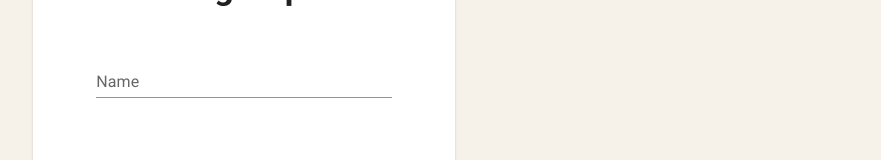
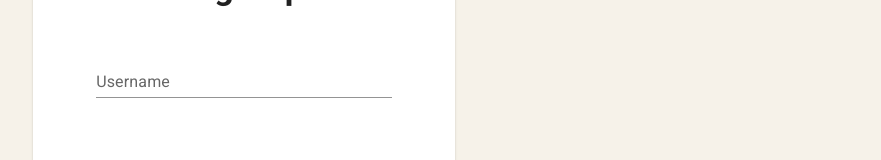
Before and after one commit to Youssef-O/user-authentification-reactjs, a React (Create React App) app: page /signup in a window 1280 px wide. Shown: the part 179-339 px from the top of the page, without its empty margins (396-1277 px from the left). Built offline with nearby package versions, Linux system fonts and the light colour scheme.

Commit message:
Sign-up Form Validation Implemented

```diff
--- a/src/components/SignIn.js
+++ b/src/components/SignIn.js
@@ -8,6 +8,7 @@ import { useForm } from 'react-hook-form';
 
 
 function SignIn() {
+
     const { register, handleSubmit, formState: { errors } } = useForm();
     const history = useHistory();
 
@@ -54,7 +55,7 @@ function SignIn() {
 
     const submitHandler = (data) => {
         console.log("Submit Handler Called");
-        console.log(errors);
+        console.log(data);
         history.push("/profile")
     }
 
@@ -74,7 +75,7 @@ function SignIn() {
                     {...register('email', {
                             required: "Email is required",
                             pattern: {value: /^[\w-\.]+@([\w-]+\.)+[\w-]{2,4}$/i,
-                            message: "This is not a valid email"}})
+                            message: "Enter a valid email"}})
                     }
                     error={errors.email ? true : false}
                     helperText={errors.email?.message}
@@ -87,8 +88,11 @@ function SignIn() {
                     type="password"
                     {...register('password', {
                             required: "Password is required",
-                            minLength: {value: 4, message: "Password must be more than 4 characters"} })
-                    }
+                            minLength: {
+                                value: 4,
+                                message: "Password must be more than 4 characters"
+                            }
+                    })}
                     error={errors.password ? true : false}
                     helperText={errors.password?.message}
                 />
--- a/src/components/SignUp.js
+++ b/src/components/SignUp.js
@@ -3,17 +3,15 @@ import Paper from '@mui/material/Paper';
 import Typography from '@mui/material/Typography';
 import TextField from '@mui/material/TextField';
 import Button from '@mui/material/Button';
-import { useState } from 'react';
 import { useHistory } from 'react-router-dom';
+import { useForm } from 'react-hook-form';
 
 function SignUp() {
 
-    var [name, setName] = useState("");
-    var [email, setEmail] = useState("");
-    var [password, setPassword] = useState("");
-    var history = useHistory();
+    const {register, formState: { errors }, handleSubmit} = useForm();
+    const history = useHistory();
 
-    var styles = {
+    const styles = {
         SignInButton: {
             color: '#365A0C',
             position: 'absolute',
@@ -53,17 +51,67 @@ function SignUp() {
         }
     }
 
+    const submitHandler = (data) => {
+        console.log("Submit Handler Called");
+        console.log(data);
+        history.push("/");
+    }
+
     return (
         <Box
             component="form"
+            onSubmit={handleSubmit(submitHandler)}
         >
             <Button variant="text" sx={styles.SignInButton} onClick={() => history.push("/")}>Sign In</Button>
             <Paper sx={styles.container}>
                 <Typography variant="h4" sx={styles.signInLabel}>Sign Up</Typography>
-                <TextField label="Name" variant="standard" color="primary" sx={styles.textField} onChange={(e) => setName(e.target.value)} value={name} />
-                <TextField label="Email" variant="standard" color="primary" sx={styles.textField} onChange={(e) => setEmail(e.target.value)} value={email} />
-                <TextField label="Password" variant="standard" color="primary" sx={styles.textField} onChange={(e) => setPassword(e.target.value)} value={password} />
-                <Button variant="contained" sx={styles.signInButton} onClick={() => history.push("/")}>Sign Up</Button>
+                <TextField
+                    label="Username"
+                    variant="standard"
+                    color="primary"
+                    sx={styles.textField}
+                    {...register("userName", {required: "Username is required"})}
+                    error={errors.userName ? true : false}
+                    helperText={errors.userName?.message}
+                />
+                <TextField
+                    label="Email"
+                    variant="standard"
+                    color="primary"
+                    sx={styles.textField}
+                    {...register("email", {
+                            required: "Email is required",
+                            pattern: {
+                                value: /^[\w-\.]+@([\w-]+\.)+[\w-]{2,4}$/i,
+                                message: "Enter a valid email"
+                            }})
+                    }
+                    error={errors.email ? true : false}
+                    helperText={errors.email?.message}
+                />
+                <TextField
+                    label="Password"
+                    type="password"
+                    variant="standard"
+                    color="primary"
+                    sx={styles.textField}
+                    {...register("password", {
+                        required: "Password is required",
+                        minLength: {
+                            value: 4,
+                            message: "Password must be more than 4 characters"
+                        }}
+                    )}
+                    error={errors.password ? true : false}
+                    helperText={errors.password?.message}
+                />
+                <Button
+                    variant="contained"
+                    type="submit"
+                    sx={styles.signInButton}
+                >
+                    Sign Up
+                </Button>
             </Paper>
         </Box>
     );
```
